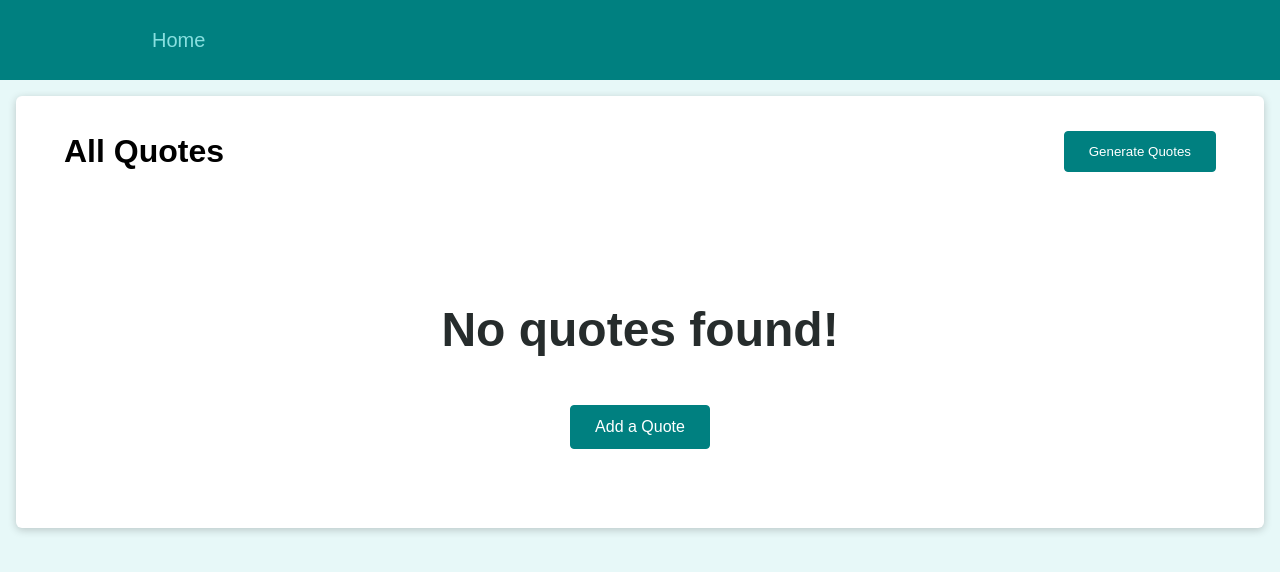
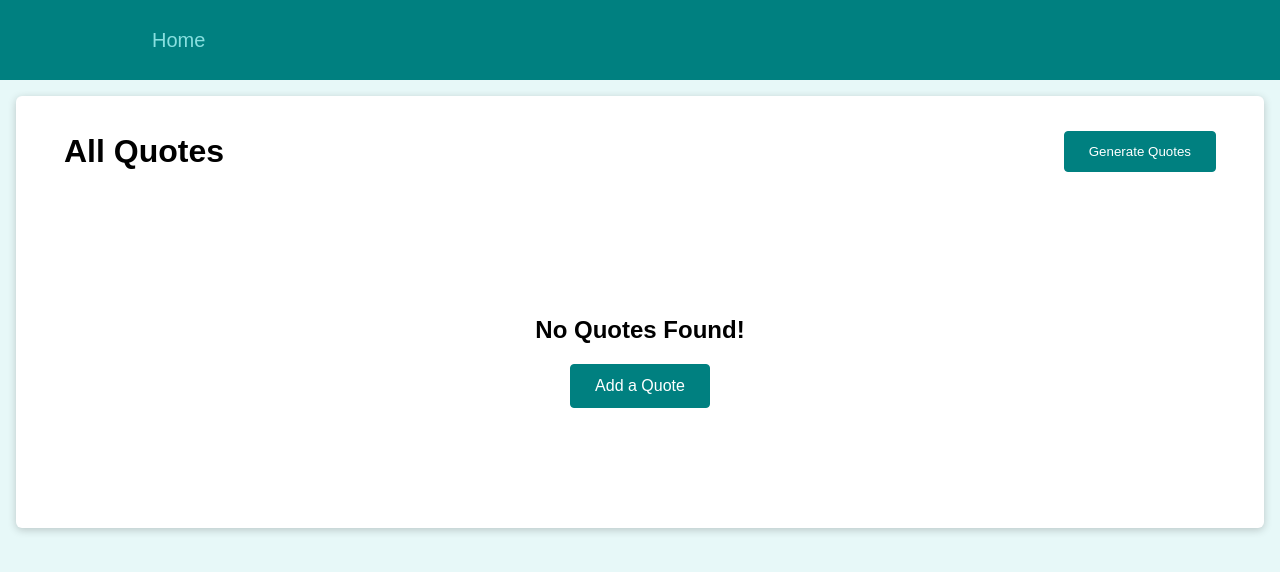
Before and after one commit to James-Beswick/React-Router-Practice, a React (Create React App) app: page /quotes in a window 1280 px wide. Shown: the top 572 px of the page. Built offline with nearby package versions, Linux system fonts and the light colour scheme.

Commit message:
minor changes

```diff
--- a/src/components/quotes/NoQuotesFound.js
+++ b/src/components/quotes/NoQuotesFound.js
@@ -4,7 +4,7 @@ import { Link } from 'react-router-dom';
 const NoQuotesFound = () => {
   return (
     <div className={classes.noquotes}>
-      <p>No quotes found!</p>
+      <h2>No Quotes Found!</h2>
       <Link to="new-quote" className="btn">
         Add a Quote
       </Link>
```
Also changed, not shown: 1 other file (tests, documents, lock files or other folders).
